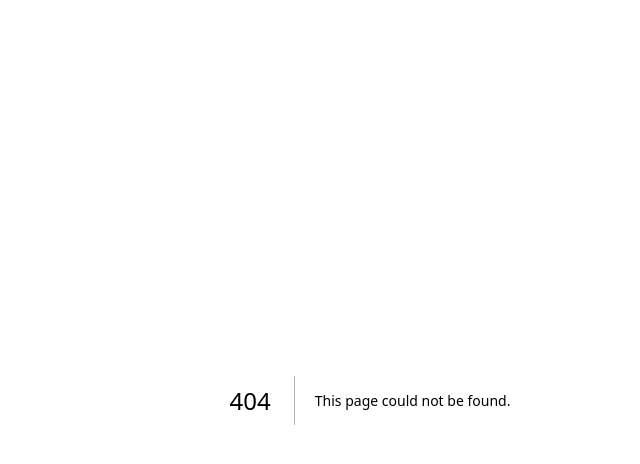
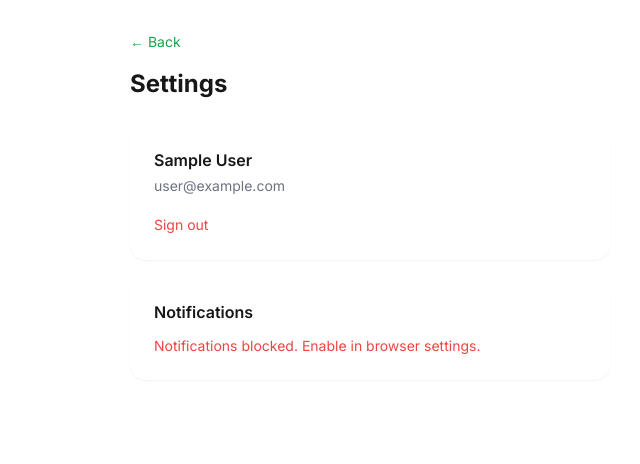
Before and after one commit to sachinsaligram/plant-tracker, a Next.js app: page /settings in a window 1280 px wide. Before the commit this address had no page. Shown: the top 464 px of the page, without its empty margins (270-910 px from the left). Built offline with nearby package versions, Linux system fonts and the light colour scheme; no server answers; sample sign-in values are in the browser's storage.

Commit message:
feat: settings page with push opt-in and sign-out

```diff
--- /dev/null
+++ b/app/(app)/settings/page.tsx
@@ -0,0 +1,36 @@
+import { auth, signOut } from '@/lib/auth'
+import { redirect } from 'next/navigation'
+import Link from 'next/link'
+import { NotificationToggle } from '@/components/notification-toggle'
+
+export default async function SettingsPage() {
+  const session = await auth()
+  if (!session) redirect('/login')
+
+  return (
+    <main className="max-w-lg mx-auto px-4 py-8">
+      <Link href="/" className="text-green-600 text-sm mb-4 block">← Back</Link>
+      <h1 className="text-2xl font-bold mb-6">Settings</h1>
+
+      <section className="bg-white rounded-2xl shadow-sm p-6 mb-4">
+        <h2 className="font-semibold mb-1">{session.user.name ?? ''}</h2>
+        <p className="text-sm text-gray-500 mb-4">{session.user.email}</p>
+        <form
+          action={async () => {
+            'use server'
+            await signOut({ redirectTo: '/login' })
+          }}
+        >
+          <button type="submit" className="text-sm text-red-500 hover:underline">
+            Sign out
+          </button>
+        </form>
+      </section>
+
+      <section className="bg-white rounded-2xl shadow-sm p-6">
+        <h2 className="font-semibold mb-3">Notifications</h2>
+        <NotificationToggle />
+      </section>
+    </main>
+  )
+}
```
